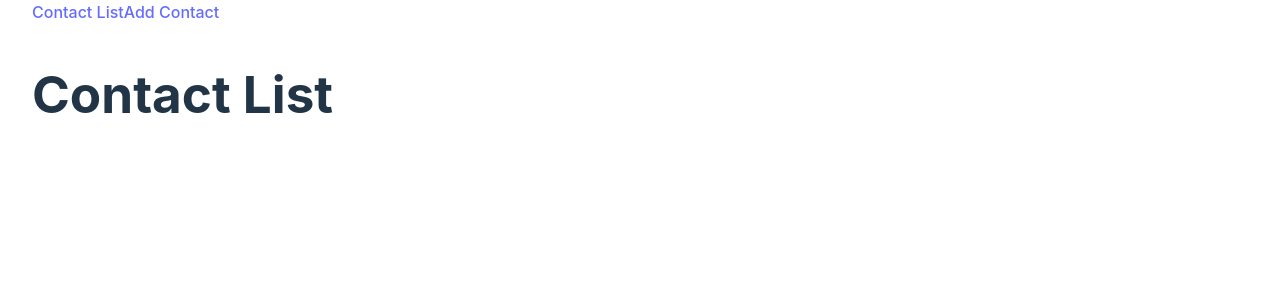
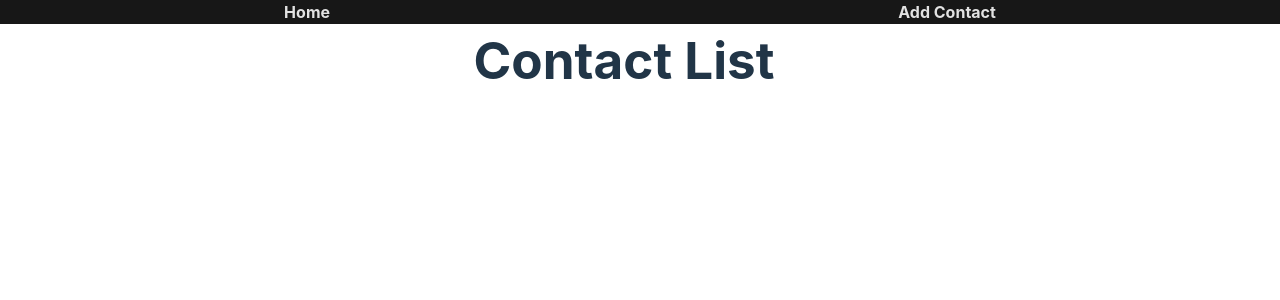
Before and after one commit to 0xEDU/42SP-ContactBook, a React (Vite) app in the folder ex01/web-ui/: page / in a window 1280 px wide. Shown: the top 300 px of the page. Built offline with nearby package versions, Linux system fonts and the light colour scheme.

Commit message:
Finally satisfied with the layout

```diff
--- a/ex01/web-ui/package.json
+++ b/ex01/web-ui/package.json
@@ -22,6 +22,7 @@
     "eslint": "^8.57.0",
     "eslint-plugin-react-hooks": "^4.6.0",
     "eslint-plugin-react-refresh": "^0.4.6",
+    "react-router-dom": "^6.23.1",
     "typescript": "^5.2.2",
     "vite": "^5.2.0"
   }
--- a/ex01/web-ui/src/App.css
+++ b/ex01/web-ui/src/App.css
@@ -1,5 +1,6 @@
 #root {
-  max-width: 1280px;
   margin: 0 auto;
   padding: 2rem;
+  padding-left: 0;
+  text-align: center;
 }
--- a/ex01/web-ui/src/index.css
+++ b/ex01/web-ui/src/index.css
@@ -15,7 +15,7 @@
 
 a {
   font-weight: 500;
-  color: #646cff;
+  color: #e2e2e2;
   text-decoration: inherit;
 }
 a:hover {
--- a/ex01/web-ui/src/pages/Layout.css
+++ b/ex01/web-ui/src/pages/Layout.css
@@ -1,13 +1,19 @@
 .nav-bar {
   position: fixed;
   top: 0px;
+  width: 100vw;
+  background-color: #171717;
 }
 
 .nav-bar ul {
   display: flex;
-  justify-items: center;
   list-style-type: none;
+  justify-content: space-around;
   margin: 0;
   padding: 0;
   overflow: hidden;
 }
+
+.nav-bar a {
+  font-weight: bold;
+}
--- a/ex01/web-ui/src/pages/Layout.tsx
+++ b/ex01/web-ui/src/pages/Layout.tsx
@@ -7,7 +7,7 @@ export default function Layout() {
       <nav className="nav-bar">
         <ul>
           <li>
-            <Link to='/'>Contact List</Link>
+            <Link to='/'>Home</Link>
           </li>
           <li>
             <Link to='/new-contact'>Add Contact</Link>
--- a/ex01/web-ui/src/pages/contact-list/ContactList.tsx
+++ b/ex01/web-ui/src/pages/contact-list/ContactList.tsx
@@ -1,7 +1,7 @@
 const ContactList = () => {
   return (
     <>
-      <h1>Contact List</h1>
+      <h1 style={{ margin: 0 }}>Contact List</h1>
     </>
   );
 }
--- a/ex01/web-ui/src/pages/new-contact/NewContact.tsx
+++ b/ex01/web-ui/src/pages/new-contact/NewContact.tsx
@@ -1,7 +1,7 @@
 const NewContact = () => {
   return (
     <>
-      <h1>New Contact</h1>
+      <h1 style={{ margin: "0" }}>New Contact</h1>
     </>
   )
 };
```
Also changed, not shown: 1 other file (tests, documents, lock files or other folders).
